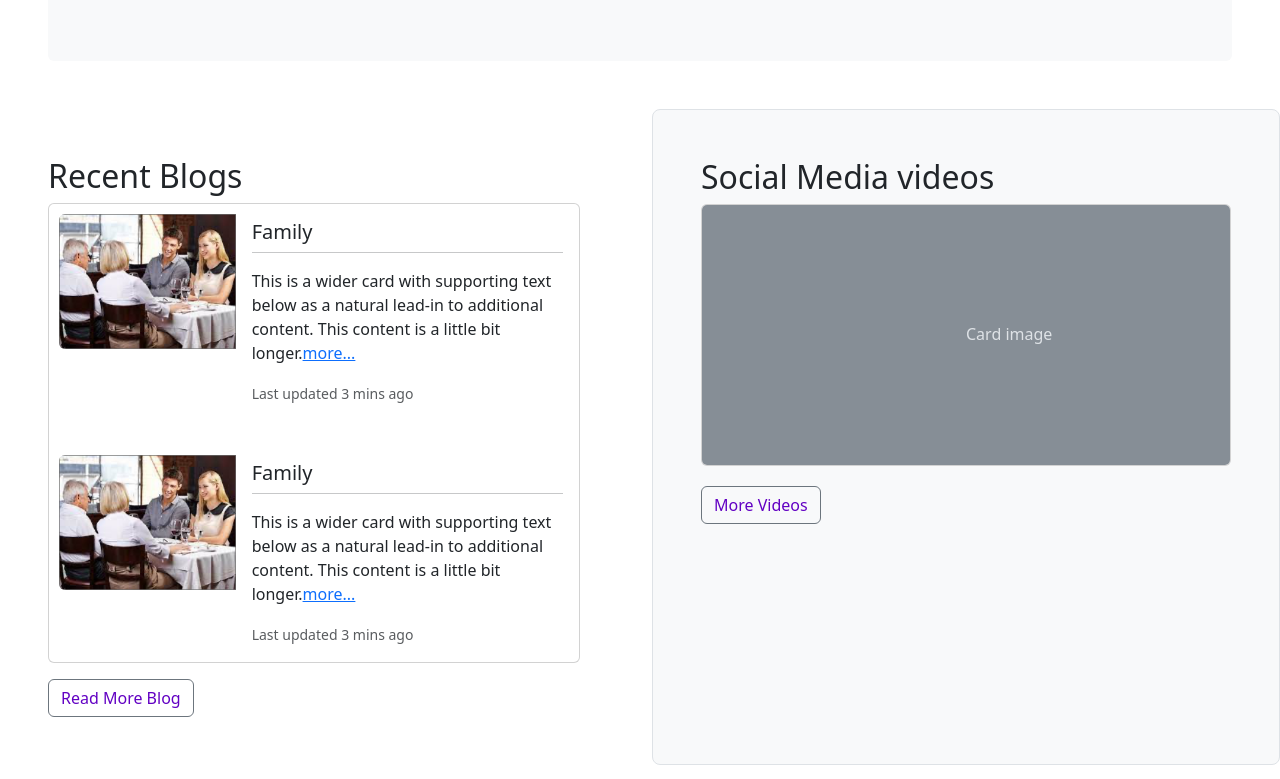
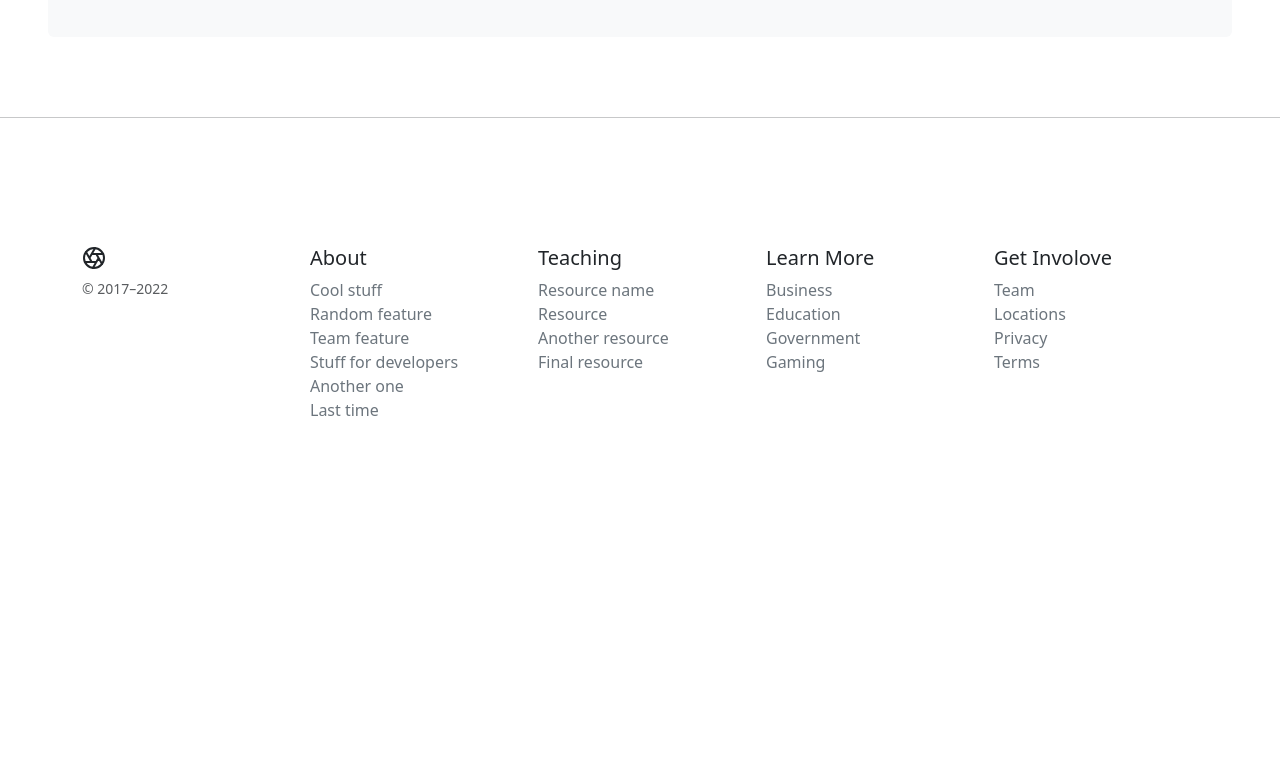
Before and after one commit to Israel2000/saltofthearth.site, a website: page about.html in a window 1280 px wide. Shown: the part 1321-2100 px from the top of the page. After the commit the page ends 1807 px from the top, so only its background shows below. Drawn offline with nearby package versions, Linux system fonts and the light colour scheme.

Commit message:
small changes index file, abot\ut

```diff
--- a/about.html
+++ b/about.html
@@ -29,9 +29,9 @@
         <div class="container">
             <a class="navbar-brand" href="index.html"><img src="assests/logo.svg" width="300px" /></a>
             <ul class="navbar-nav ms-auto">
-                <li class="nav-item">
+                <!-- <li class="nav-item">
                     <a class="nav-link" href="#">Membership</a>
-                </li>
+                </li> -->
                 <li class="nav-item">
                     <button type="button" class="btn btn-primary">
                         Give
@@ -53,7 +53,7 @@
       <div class="collapse navbar-collapse justify-content-center" id="navbarNav">
         <ul class="navbar-nav">
           <li class="nav-item mb-2">
-            <a class="nav-link" href="#">Home</a>
+            <a class="nav-link" href="index.html">Home</a>
           </li>
           <li class="nav-item mb-2">
             <a class="nav-link mr-2" href="about.html">About Us</a>
@@ -161,71 +161,7 @@
         </div>
     </div>
 
-    <!-- media section -->
-    <div class="row align-items-md-stretch mt-5">
-        <div class="col-md-6">
-            <div class="h-100 p-5 rounded-3">
-                <h2>Recent Blogs</h2>
-                <div class="card mb-3" style="max-width: 540px;">
-                    <div class="row g-0">
-                        <div class="col-md-4">
-                            <img src="assests/blog-pic.png" class="img-fluid rounded-start" alt="...">
-                        </div>
-                        <div class="col-md-8">
-                            <div class="card-body">
-                                <h5 class="card-title">Family</h5>
-                                <hr class="mt-2">
 
-                                <p class="card-text">This is a wider card with supporting text below as a natural
-                                    lead-in to
-                                    additional content. This content is a little bit longer.<a
-                                        href="blog.html">more...</a>
-                                </p>
-                                <p class="card-text"><small class="text-muted">Last updated 3 mins ago</small></p>
-                            </div>
-                        </div>
-                    </div>
-                    <div class="row g-0 mt-4">
-                        <div class="col-md-4">
-                            <img src="assests/blog-pic.png" class="img-fluid rounded-start" alt="...">
-                        </div>
-                        <div class="col-md-8">
-                            <div class="card-body">
-                                <h5 class="card-title">Family</h5>
-                                <hr class="mt-2">
-                                <p class="card-text">This is a wider card with supporting text below as a natural
-                                    lead-in to
-                                    additional content. This content is a little bit longer.<a
-                                        href="blog.html">more...</a>
-                                </p>
-                                <p class="card-text"><small class="text-muted">Last updated 3 mins ago</small></p>
-                            </div>
-                        </div>
-                    </div>
-                </div>
-
-                <button type="button" class="btn btn-outline-secondary">Read More Blog</button>
-
-            </div>
-        </div>
-        <div class="col-md-6">
-            <div class="h-100 p-5 bg-light border rounded-3">
-                <h2>Social Media videos</h2>
-                <div class="card soical-section">
-                    <svg class="bd-placeholder-img card-img" width="100%" height="260"
-                        xmlns="http://www.w3.org/2000/svg" role="img" aria-label="Placeholder: Card image"
-                        preserveAspectRatio="xMidYMid slice" focusable="false">
-                        <title>Placeholder</title>
-                        <rect width="100%" height="100%" fill="#868e96" /><text x="50%" y="50%" fill="#dee2e6"
-                            dy=".3em">Card
-                            image</text>
-                    </svg>
-
-                </div>
-                <button class="btn btn-outline-secondary" type="button">More Videos</button>
-            </div>
-        </div>
-    </div>
     <!-- introduction to our founder -->
     <hr class="featurette-divider">
 
```
Also changed, not shown: index.html (+12 -9 lines).
